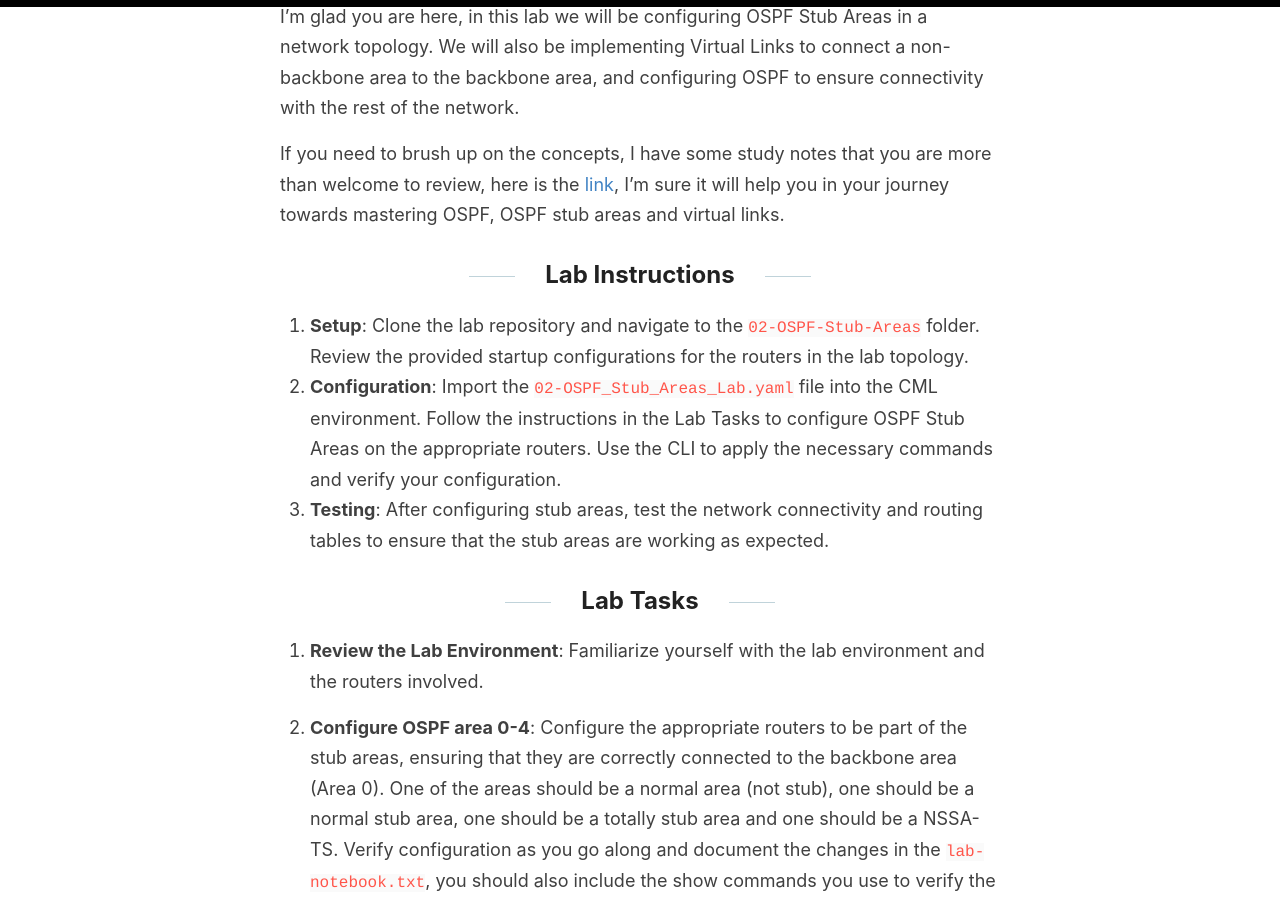
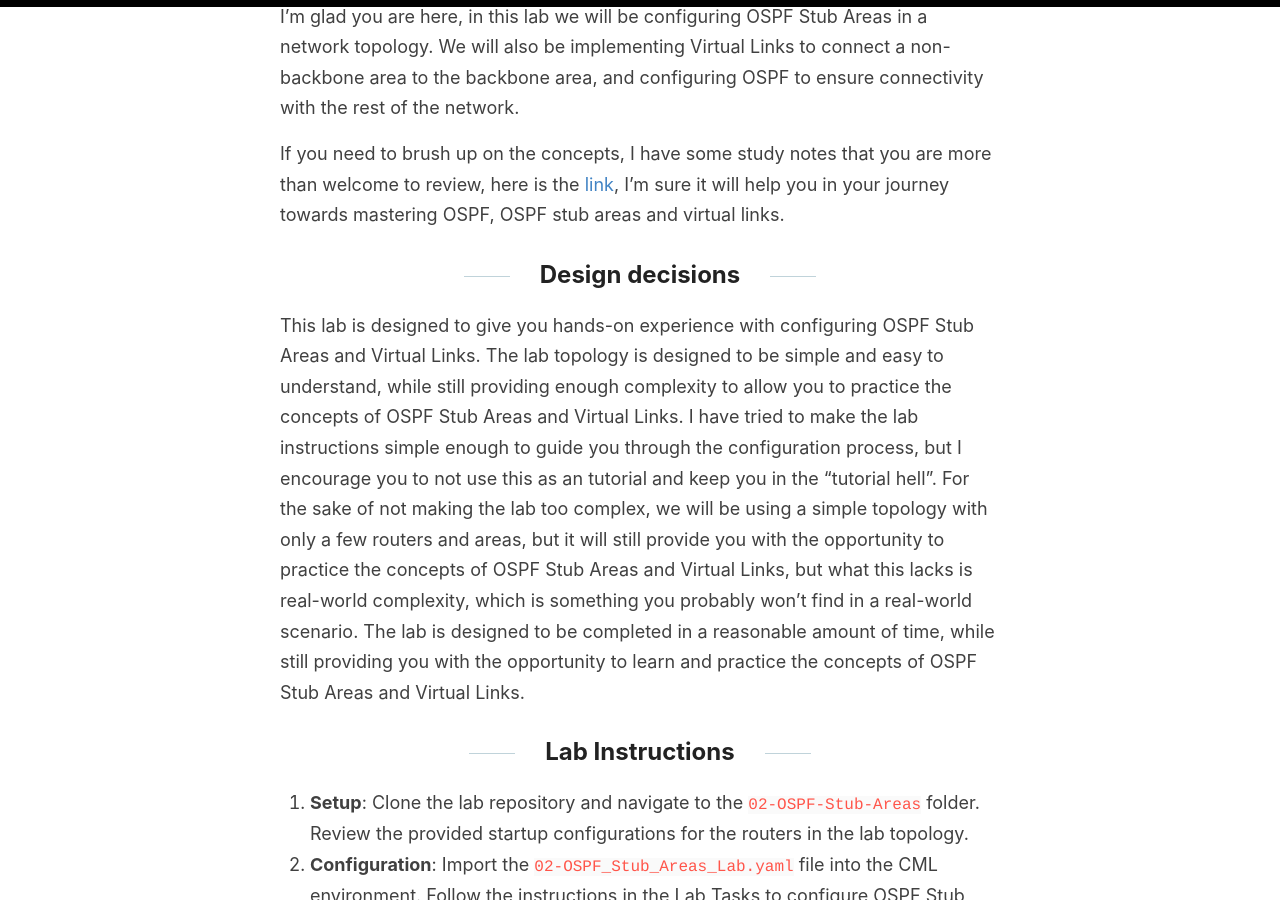
Before and after one commit to dannebrob/dannebrob.github.io, a Jekyll site: the page built from _posts/2026-03-18-CML-bitsize-labs-OSPF-Stub-Area-Lab.md, in a window 1280 px wide and 900 px high, scrolled down 948 px. Built offline with Jekyll 4.4.1, drawn with Linux system fonts in a browser that asks for light colours; our own code applies the rules of GitHub Pages for plain Markdown files.

Commit message:
Sync lab MD files and root images

```diff
--- a/_posts/2026-03-18-CML-bitsize-labs-OSPF-Stub-Area-Lab.md
+++ b/_posts/2026-03-18-CML-bitsize-labs-OSPF-Stub-Area-Lab.md
@@ -20,6 +20,9 @@ You will find all the labs in the Bitsize series on my GitHub, link to repo: [CM
 I'm glad you are here, in this lab we will be configuring OSPF Stub Areas in a network topology. We will also be implementing Virtual Links to connect a non-backbone area to the backbone area, and configuring OSPF to ensure connectivity with the rest of the network.
 
 If you need to brush up on the concepts, I have some study notes that you are more than welcome to review, here is the [link](https://github.com/dannebrob/CCNP-study-notes), I'm sure it will help you in your journey towards mastering OSPF, OSPF stub areas and virtual links.
+
+## Design decisions
+This lab is designed to give you hands-on experience with configuring OSPF Stub Areas and Virtual Links. The lab topology is designed to be simple and easy to understand, while still providing enough complexity to allow you to practice the concepts of OSPF Stub Areas and Virtual Links. I have tried to make the lab instructions simple enough to guide you through the configuration process, but I encourage you to not use this as an tutorial and keep you in the "tutorial hell". For the sake of not making the lab too complex, we will be using a simple topology with only a few routers and areas, but it will still provide you with the opportunity to practice the concepts of OSPF Stub Areas and Virtual Links, but what this lacks is real-world complexity, which is something you probably won't find in a real-world scenario. The lab is designed to be completed in a reasonable amount of time, while still providing you with the opportunity to learn and practice the concepts of OSPF Stub Areas and Virtual Links.
 
 ## Lab Instructions
 1. **Setup**: Clone the lab repository and navigate to the `02-OSPF-Stub-Areas` folder. Review the provided startup configurations for the routers in the lab topology.
```
